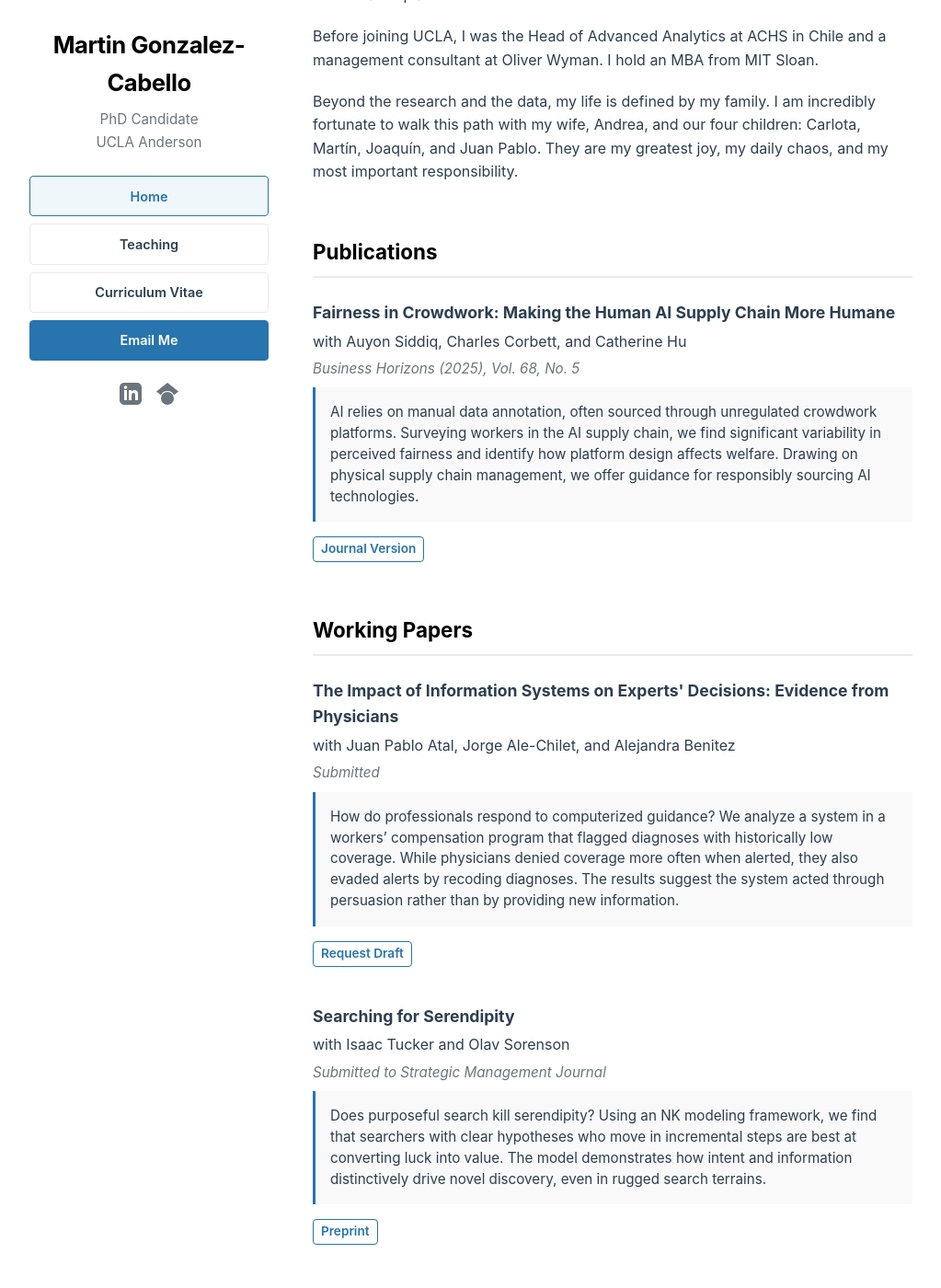
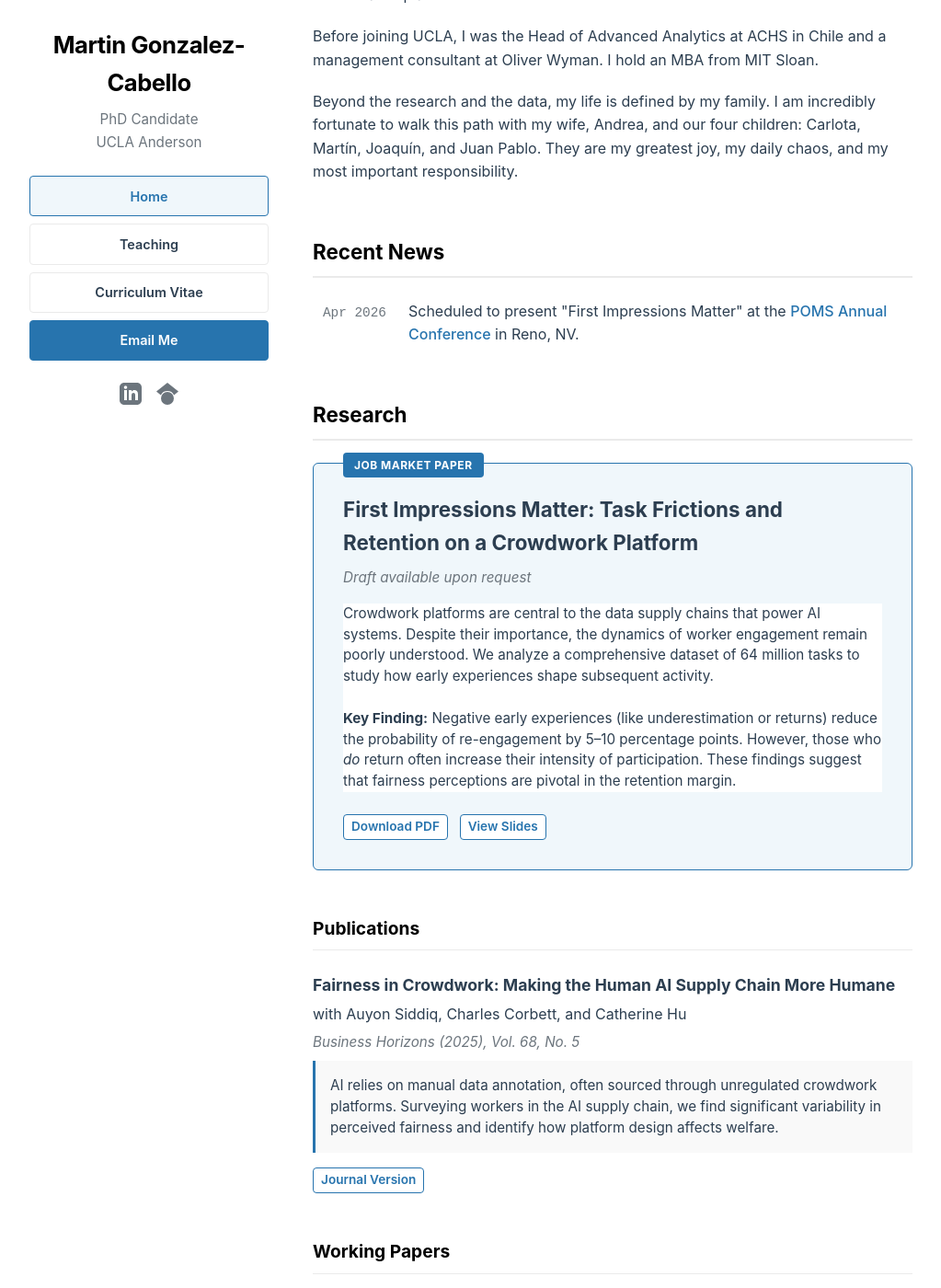
Before and after one commit to martins73/research-site, a Jekyll site: the page built from index.html, in a window 1280 px wide and 1400 px high, scrolled down 305 px. Shown: the whole window at 92% size, without its empty margins (128-1151 px from the left). Built offline with Jekyll 4.4.1, drawn with Linux system fonts in a browser that asks for light colours; some of the changed text lies outside the part shown.

Commit message:
Revise publications and add recent news section
Updated sections for recent news and research, including new publications and abstracts.

```diff
--- a/index.html
+++ b/index.html
@@ -12,33 +12,68 @@ active_page: home
     <p>Beyond the research and the data, my life is defined by my family. I am incredibly fortunate to walk this path with my wife, Andrea, and our four children: Carlota, Martín, Joaquín, and Juan Pablo. They are my greatest joy, my daily chaos, and my most important responsibility.</p>
 </section>
 
-<section id="publications">
-    <h2>Publications</h2>
+<section id="news">
+    <h2>Recent News</h2>
+    <ul class="news-list">
+        <li class="news-item">
+            <span class="news-date">Apr 2026</span>
+            <span class="news-text">Scheduled to present "First Impressions Matter" at the <a href="https://pomsmeetings.org/conf-2026/" target="_blank" style="color: #2774AE; text-decoration: none; font-weight: 500;">POMS Annual Conference</a> in Reno, NV.</span>
+        </li>
+    </ul>
+</section>
+
+<section id="research">
+    <h2>Research</h2>
+
+    <div class="jmp-spotlight">
+        <span class="jmp-tag">Job Market Paper</span>
+        <span class="jmp-title">First Impressions Matter: Task Frictions and Retention on a Crowdwork Platform</span>
+        <div class="paper-venue">Draft available upon request</div>
+
+        <div class="abstract" style="background: white; border-left: none; padding: 0; margin-top: 1rem;">
+            Crowdwork platforms are central to the data supply chains that power AI systems. Despite their importance, the dynamics of worker engagement remain poorly understood. We analyze a comprehensive dataset of 64 million tasks to study how early experiences shape subsequent activity.
+            <br><br>
+            <strong>Key Finding:</strong> Negative early experiences (like underestimation or returns) reduce the probability of re-engagement by 5–10 percentage points. However, those who <em>do</em> return often increase their intensity of participation. These findings suggest that fairness perceptions are pivotal in the retention margin.
+        </div>
+
+        <div class="paper-links" style="margin-top: 1.5rem;">
+            <a href="#" class="paper-link" style="background-color: white;">Download PDF</a>
+            <a href="#" class="paper-link" style="background-color: white;">View Slides</a>
+        </div>
+    </div>
+
+    <h3 style="margin-top: 3rem; margin-bottom: 1.5rem; border-bottom: 1px solid #eaeaea; padding-bottom: 0.5rem; font-size: 1.2rem; color: #000;">Publications</h3>
+
     <div class="paper">
         <span class="paper-title">Fairness in Crowdwork: Making the Human AI Supply Chain More Humane</span>
         <span class="paper-authors">with Auyon Siddiq, Charles Corbett, and Catherine Hu</span>
         <span class="paper-venue">Business Horizons (2025), Vol. 68, No. 5</span>
-        <div class="abstract">AI relies on manual data annotation, often sourced through unregulated crowdwork platforms. Surveying workers in the AI supply chain, we find significant variability in perceived fairness and identify how platform design affects welfare. Drawing on physical supply chain management, we offer guidance for responsibly sourcing AI technologies.</div>
+        <div class="abstract">AI relies on manual data annotation, often sourced through unregulated crowdwork platforms. Surveying workers in the AI supply chain, we find significant variability in perceived fairness and identify how platform design affects welfare.</div>
         <div class="paper-links">
             <a href="https://www.sciencedirect.com/science/article/pii/S0007681324001265" class="paper-link" target="_blank">Journal Version</a>
         </div>
     </div>
-</section>
 
-<section id="working-papers">
-    <h2>Working Papers</h2>
+    <h3 style="margin-top: 3rem; margin-bottom: 1.5rem; border-bottom: 1px solid #eaeaea; padding-bottom: 0.5rem; font-size: 1.2rem; color: #000;">Working Papers</h3>
+
     <div class="paper">
-        <span class="paper-title">The Impact of Information Systems on Experts' Decisions: Evidence from Physicians</span>
+        <span class="paper-title">The Impact of Information Systems on Experts' Decisions</span>
         <span class="paper-authors">with Juan Pablo Atal, Jorge Ale-Chilet, and Alejandra Benitez</span>
-        <span class="paper-venue">Submitted</span>
-        <div class="abstract">How do professionals respond to computerized guidance? We analyze a system in a workers’ compensation program that flagged diagnoses with historically low coverage. While physicians denied coverage more often when alerted, they also evaded alerts by recoding diagnoses. The results suggest the system acted through persuasion rather than by providing new information.</div>
-        <div class="paper-links"><a href="mailto:martin@gonzalezcabello.com?subject=Requesting Draft: Impact of Information Systems" class="paper-link">Request Draft</a></div>
+        <span class="paper-venue">Submitted to American Economic Journal: Applied Economics</span>
+        <div class="abstract">We analyze a system in a workers’ compensation program that flagged diagnoses with historically low coverage. While physicians denied coverage more often when alerted, they also evaded alerts by recoding diagnoses, suggesting the system acted through persuasion rather than information.</div>
+        <div class="paper-links">
+             <a href="mailto:martin@gonzalezcabello.com?subject=Requesting Draft: Impact of Information Systems" class="paper-link">Request Draft</a>
+        </div>
     </div>
+
     <div class="paper">
         <span class="paper-title">Searching for Serendipity</span>
         <span class="paper-authors">with Isaac Tucker and Olav Sorenson</span>
         <span class="paper-venue">Submitted to Strategic Management Journal</span>
-        <div class="abstract">Does purposeful search kill serendipity? Using an NK modeling framework, we find that searchers with clear hypotheses who move in incremental steps are best at converting luck into value. The model demonstrates how intent and information distinctively drive novel discovery, even in rugged search terrains.</div>
-        <div class="paper-links"><a href="https://osf.io/preprints/socarxiv/ve8mx" class="paper-link" target="_blank">Preprint</a></div>
+        <div class="abstract">Does purposeful search kill serendipity? Using an NK modeling framework, we find that searchers with clear hypotheses who move in incremental steps are best at converting luck into value.</div>
+        <div class="paper-links">
+            <a href="https://osf.io/preprints/socarxiv/ve8mx" class="paper-link" target="_blank">Preprint</a>
+        </div>
     </div>
+
 </section>
```
